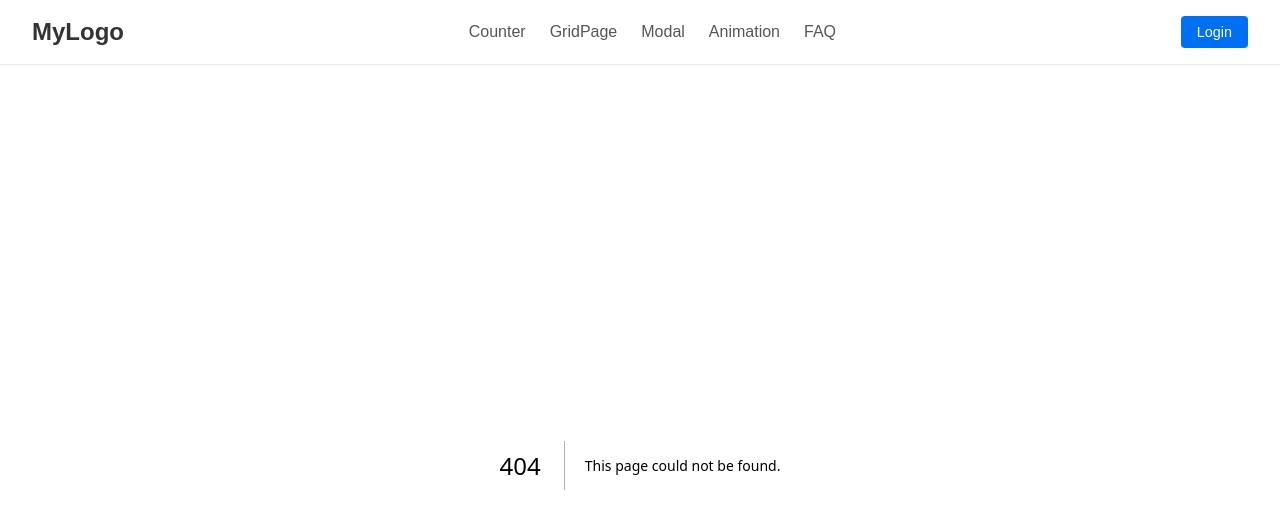
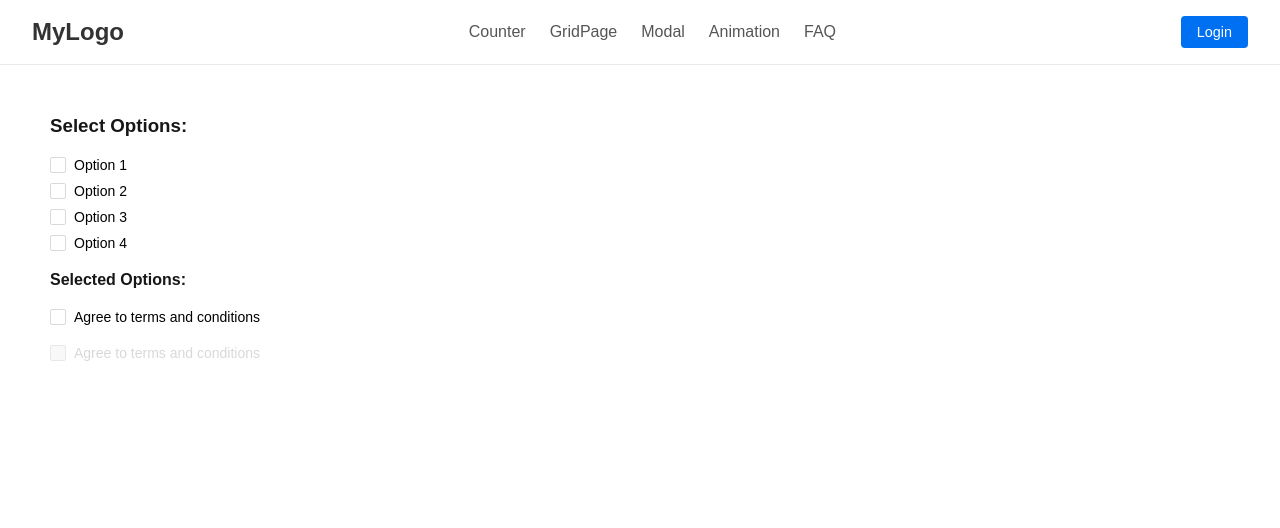
Before and after one commit to aniket-pixer/practice-design, a Next.js app: page /checkbox in a window 1280 px wide. Before the commit this address had no page. Shown: the top 528 px of the page. Built offline with nearby package versions, Linux system fonts and the light colour scheme.

Commit message:
Create the custom checkbox component and functionality

```diff
--- /dev/null
+++ b/app/checkbox/checkbox.tsx
@@ -0,0 +1,70 @@
+import CustomCheckbox from "@/components/checkboxSection";
+import React, { useState } from "react";
+import {
+  CustomCheckboxWrapper,
+  CustomWrapper,
+  SelectedOptionsTitle,
+  SelectedOptionsWrapper,
+  SelectOptionsWrapper,
+} from "./style";
+
+type CheckboxKeys = "option1" | "option2" | "option3" | "option4";
+
+const Checkbox = () => {
+  const [checked, setChecked] = useState(false);
+  const [checkboxes, setCheckboxes] = useState<Record<CheckboxKeys, boolean>>({
+    option1: false,
+    option2: false,
+    option3: false,
+    option4: false,
+  });
+
+  const handleCheckboxChange = (key: string, checked: boolean) => {
+    setCheckboxes((prev) => ({
+      ...prev,
+      [key]: checked,
+    }));
+  };
+
+  return (
+    <CustomWrapper>
+      <h3>Select Options:</h3>
+      <SelectOptionsWrapper>
+        {Object.keys(checkboxes).map((key) => (
+          <CustomCheckbox
+            key={key}
+            checked={checkboxes[key as CheckboxKeys]}
+            onChange={(checked) => handleCheckboxChange(key, checked)}
+          >
+            {key.replace("option", "Option ")}
+          </CustomCheckbox>
+        ))}
+      </SelectOptionsWrapper>
+
+      <SelectedOptionsWrapper>
+        <SelectedOptionsTitle>Selected Options:</SelectedOptionsTitle>
+        <ul>
+          {Object.entries(checkboxes)
+            .filter(([_, value]) => value)
+            .map(([key]) => (
+              <li key={key}>{key.replace("option", "Option ")}</li>
+            ))}
+        </ul>
+      </SelectedOptionsWrapper>
+      <CustomCheckboxWrapper>
+        <CustomCheckbox
+          checked={checked}
+          onChange={setChecked}
+          disabled={false}
+        >
+          Agree to terms and conditions
+        </CustomCheckbox>
+        <CustomCheckbox checked={checked} onChange={setChecked} disabled={true}>
+          Agree to terms and conditions
+        </CustomCheckbox>
+      </CustomCheckboxWrapper>
+    </CustomWrapper>
+  );
+};
+
+export default Checkbox;
--- /dev/null
+++ b/app/checkbox/page.tsx
@@ -0,0 +1,13 @@
+"use client";
+import React from "react";
+import Checkbox from "./checkbox";
+
+function CheckboxPage() {
+  return (
+    <div>
+      <Checkbox />
+    </div>
+  );
+}
+
+export default CheckboxPage;
--- /dev/null
+++ b/app/checkbox/style.tsx
@@ -0,0 +1,36 @@
+import styled from "styled-components";
+
+const CustomWrapper = styled.div`
+  gap: 20px;
+  padding: 50px;
+`;
+
+const CustomCheckboxWrapper = styled.div`
+  display: flex;
+  flex-direction: column;
+  gap: 20px;
+  margin-top: 20px;
+`;
+
+const SelectOptionsWrapper = styled.div`
+  display: flex;
+  flex-direction: column;
+  gap: 10px;
+  margin-top: 20px;
+`;
+
+const SelectedOptionsWrapper = styled.div`
+  margin-top: 20px;
+`;
+
+const SelectedOptionsTitle = styled.h4`
+  margin-bottom: 20px;
+`;
+
+export {
+  CustomWrapper,
+  CustomCheckboxWrapper,
+  SelectOptionsWrapper,
+  SelectedOptionsWrapper,
+  SelectedOptionsTitle,
+};
--- /dev/null
+++ b/components/checkboxSection/index.tsx
@@ -0,0 +1,41 @@
+import React from "react";
+import {
+  CheckboxContainer,
+  HiddenCheckbox,
+  StyledCheckbox,
+  Label,
+} from "./style";
+
+interface CustomCheckboxProps {
+  checked: boolean;
+  onChange: (checked: boolean) => void;
+  disabled?: boolean;
+  children?: React.ReactNode;
+}
+
+const CustomCheckbox: React.FC<CustomCheckboxProps> = ({
+  checked,
+  onChange,
+  disabled = false,
+  children,
+}) => {
+  const handleChange = (e: React.ChangeEvent<HTMLInputElement>) => {
+    if (!disabled && onChange) {
+      onChange(e.target.checked);
+    }
+  };
+  return (
+    <CheckboxContainer disabled={disabled}>
+      <HiddenCheckbox
+        type="checkbox"
+        checked={checked}
+        onChange={handleChange}
+        disabled={disabled}
+      />
+      <StyledCheckbox checked={checked} disabled={disabled} />
+      {children && <Label disabled={disabled}>{children}</Label>}
+    </CheckboxContainer>
+  );
+};
+
+export default CustomCheckbox;
--- /dev/null
+++ b/components/checkboxSection/style.tsx
@@ -0,0 +1,48 @@
+import styled from "styled-components";
+
+interface StyledProps {
+  checked?: boolean;
+  disabled?: boolean;
+}
+
+export const CheckboxContainer = styled.label<StyledProps>`
+  display: inline-flex;
+  align-items: center;
+  cursor: ${({ disabled }) => (disabled ? "not-allowed" : "pointer")};
+  opacity: ${({ disabled }) => (disabled ? 0.6 : 1)};
+`;
+
+export const HiddenCheckbox = styled.input`
+  position: absolute;
+  opacity: 0;
+  pointer-events: none;
+`;
+
+export const StyledCheckbox = styled.span<StyledProps>`
+  width: 16px;
+  height: 16px;
+  border: 1px solid
+    ${({ checked, disabled }) =>
+      disabled ? "#d9d9d9" : checked ? "#1890ff" : "#d9d9d9"};
+  background-color: ${({ checked, disabled }) =>
+    disabled ? "#f5f5f5" : checked ? "#1890ff" : "white"};
+  border-radius: 2px;
+  display: flex;
+  align-items: center;
+  justify-content: center;
+  transition: all 0.3s;
+  box-shadow: ${({ checked, disabled }) =>
+    !disabled && checked ? "0 0 0 3px rgba(24, 144, 255, 0.2)" : "none"};
+
+  &:after {
+    content: ${({ checked }) => (checked ? "'✔'" : "''")};
+    color: white;
+    font-size: 12px;
+  }
+`;
+
+export const Label = styled.span<StyledProps>`
+  margin-left: 8px;
+  color: ${({ disabled }) => (disabled ? "#bfbfbf" : "black")};
+  font-size: 14px;
+`;
```
